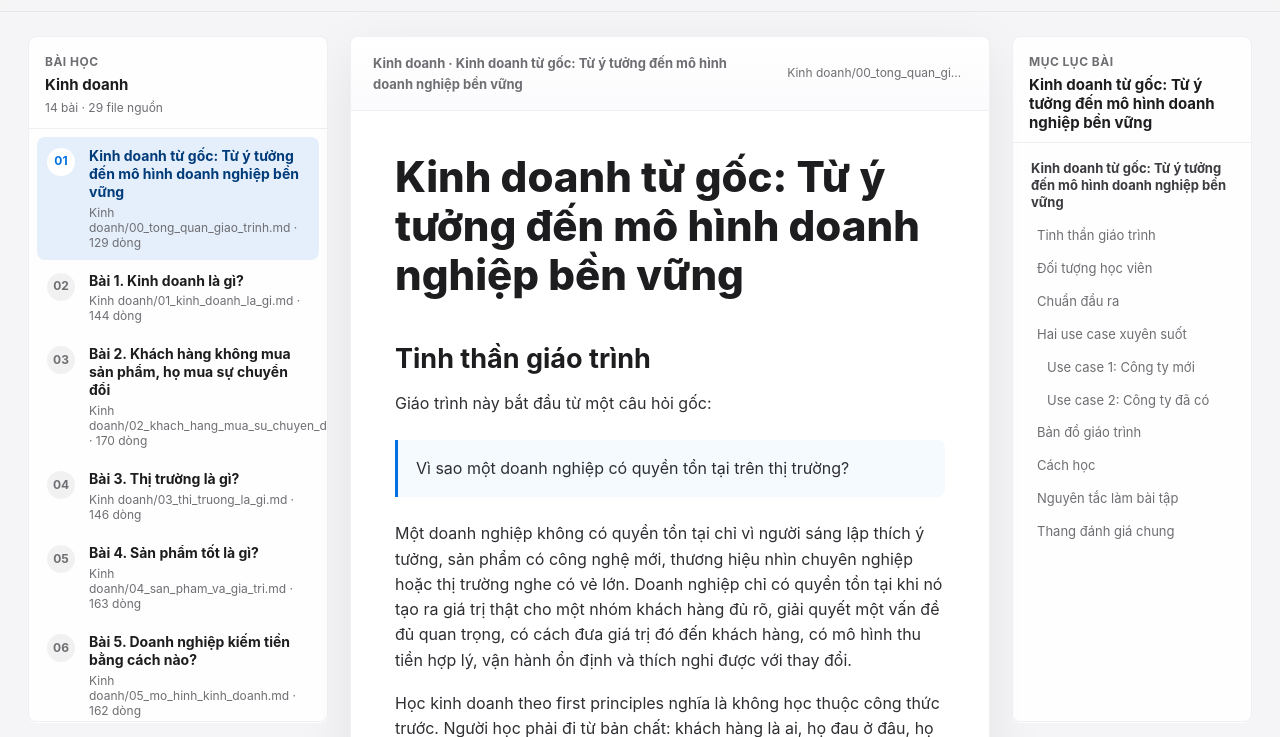
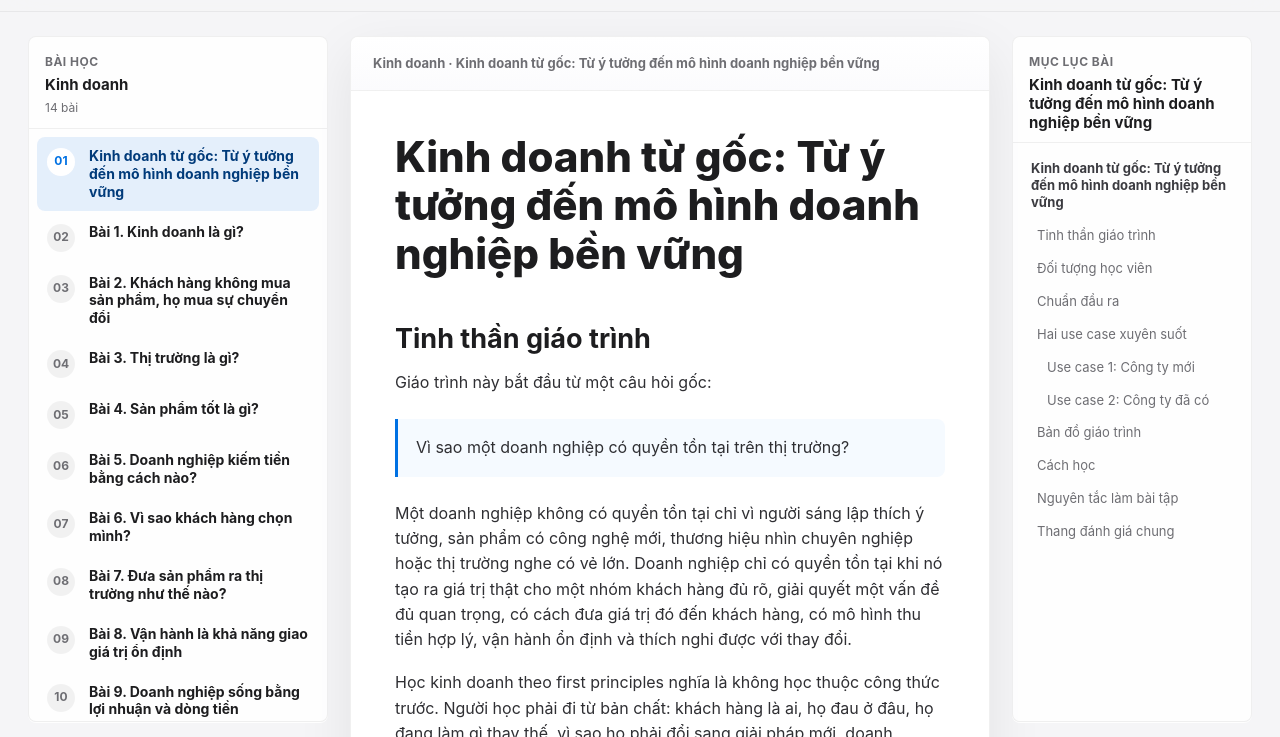
Before and after one commit to AnhBeva/gt-kd-mk, a plain HTML site: page index.html in a window 1280 px wide. Shown: the part 63-800 px from the top of the page. Drawn offline with Linux system fonts and the light colour scheme.

Commit message:
Remove lesson metadata from course navigation

```diff
--- a/index.html
+++ b/index.html
@@ -191,7 +191,6 @@
     }
     .lesson-button.is-active .lesson-number { background: var(--surface-solid); color: var(--accent); }
     .lesson-name { display: block; font-size: 14px; font-weight: 650; line-height: 1.28; overflow-wrap: anywhere; }
-    .lesson-meta { display: block; margin-top: 4px; color: var(--muted); font-size: 12px; line-height: 1.25; }
 
     .reader { min-width: 0; }
     .reader-card {
@@ -212,14 +211,6 @@
       background: linear-gradient(180deg, #ffffff 0%, #fbfbfd 100%);
     }
     .crumb { color: var(--muted); font-size: 13px; font-weight: 650; }
-    .file-ref {
-      color: var(--muted);
-      font-size: 12px;
-      white-space: nowrap;
-      overflow: hidden;
-      text-overflow: ellipsis;
-      max-width: 48vw;
-    }
 
     .article {
       max-width: 880px;
@@ -335,7 +326,6 @@
       .mobile-picker { display: block; }
       .reader, .reader-card, .mobile-picker, .lesson-select { width: 100%; max-width: 100%; min-width: 0; }
       .reader-toolbar { align-items: flex-start; flex-direction: column; padding: 14px 16px; gap: 6px; }
-      .file-ref { max-width: 100%; white-space: normal; }
       .article { padding: 30px 20px 44px; overflow-wrap: break-word; word-break: normal; }
       .article h1 { font-size: 31px; }
       .article h2 { font-size: 23px; margin-top: 36px; }
@@ -380,7 +370,6 @@
       <article class="reader-card">
         <div class="reader-toolbar">
           <div class="crumb" id="crumb">Kinh doanh · Tổng quan</div>
-          <div class="file-ref" id="fileRef"></div>
         </div>
         <div class="article" id="article"></div>
       </article>
@@ -408,7 +397,6 @@
       sidebarTitle: document.getElementById('sidebarTitle'),
       lessonCount: document.getElementById('lessonCount'),
       crumb: document.getElementById('crumb'),
-      fileRef: document.getElementById('fileRef'),
       tocTitle: document.getElementById('tocTitle'),
       tocList: document.getElementById('tocList')
     };
@@ -593,7 +581,6 @@
           <span class="lesson-number">${String(lesson.order).padStart(2, '0')}</span>
           <span>
             <span class="lesson-name">${escapeHtml(lesson.title)}</span>
-            <span class="lesson-meta">${escapeHtml(lesson.sourcePath)} · ${lesson.lineCount} dòng</span>
           </span>
         </button>`).join('') : '<div class="empty-state">Không tìm thấy bài phù hợp.</div>';
 
@@ -609,7 +596,6 @@
     function renderArticle(lesson) {
       els.article.innerHTML = renderMarkdown(lesson.rawMarkdown, lesson.headings);
       els.crumb.textContent = `${labels[lesson.category]} · ${lesson.title}`;
-      els.fileRef.textContent = lesson.sourcePath;
     }
 
     function render() {
@@ -620,7 +606,7 @@
       const lesson = activeLesson();
       els.tabs.forEach(tab => tab.setAttribute('aria-selected', String(tab.dataset.category === state.category)));
       els.sidebarTitle.textContent = labels[state.category];
-      els.lessonCount.textContent = `${getLessons().length} bài · ${DATA.counts.total} file nguồn`;
+      els.lessonCount.textContent = `${getLessons().length} bài`;
       els.clearSearch.classList.toggle('is-visible', Boolean(state.query));
       renderLessonList();
       if (lesson) {
```
